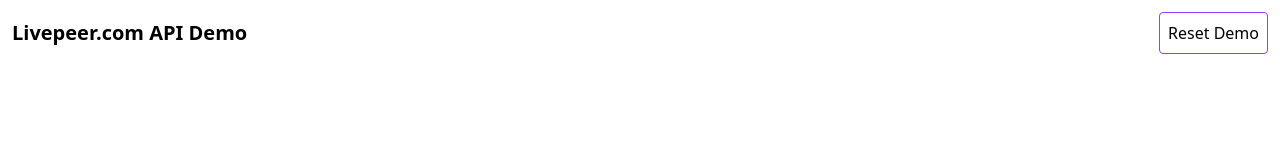
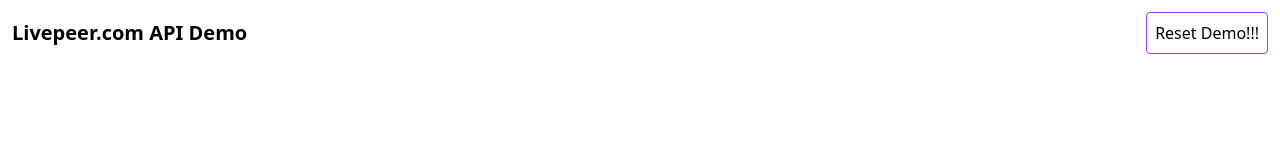
Before and after one commit to e-roy/glitch, a Next.js app: page / in a window 1280 px wide. Shown: the top 160 px of the page. Built offline with nearby package versions, Linux system fonts and the light colour scheme.

Commit message:
testing change

```diff
--- a/pages/index.tsx
+++ b/pages/index.tsx
@@ -143,7 +143,7 @@ export default function App() {
           className="border p-2 h-1/2 rounded border-livepeer hover:bg-livepeer hover:text-white"
           onClick={() => dispatch({ type: "RESET_DEMO_CLICKED" })}
         >
-          Reset Demo
+          Reset Demo!!!
         </button>
       </header>
       <AppBody
```
